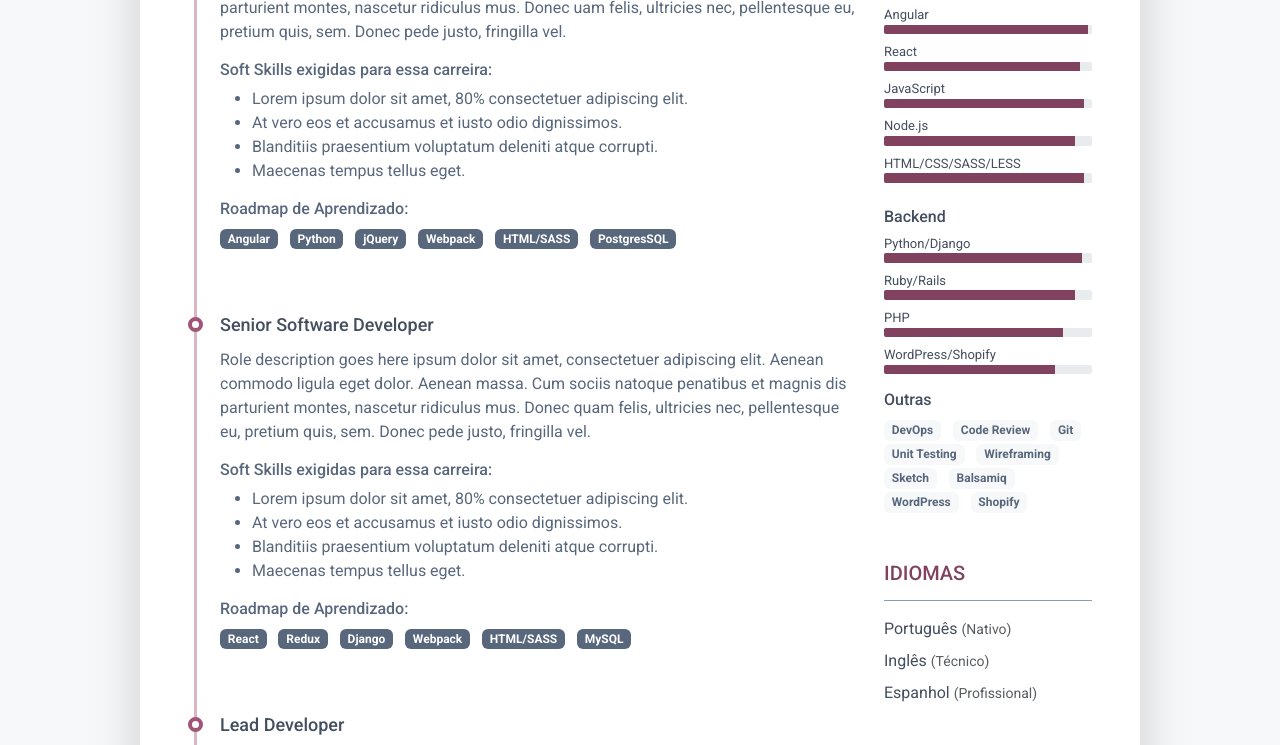
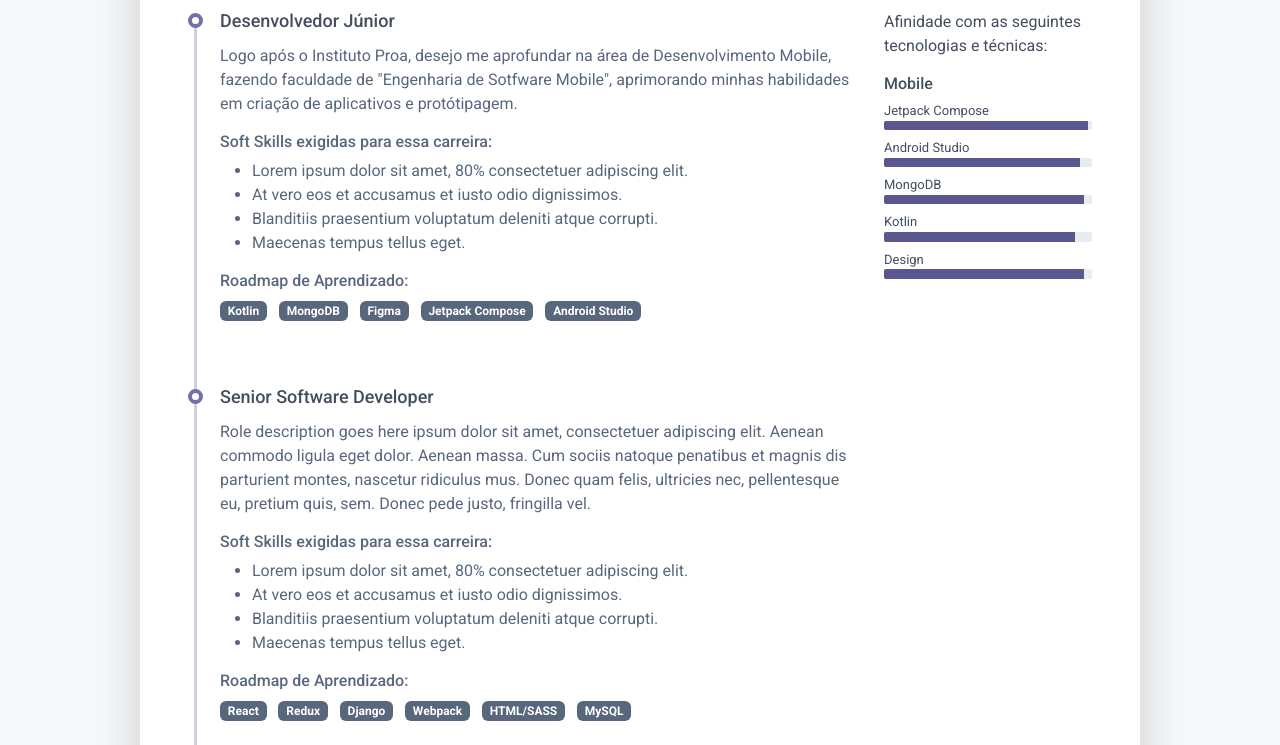
Before and after one commit to codejubs/Mapa-de-Carreira, a plain HTML site: page index.html in a window 1280 px wide. Shown: the part 766-1511 px from the top of the page. Drawn offline with Linux system fonts and the light colour scheme.

Commit message:
Update index.html

```diff
--- a/index.html
+++ b/index.html
@@ -39,7 +39,7 @@
 	<script defer src="assets/fontawesome/js/all.min.js"></script>
 
 	<!-- Theme CSS -->
-	<link id="theme-style" rel="stylesheet" href="assets/css/bootstrap-6.css">
+	<link id="theme-style" rel="stylesheet" href="assets/css/bootstrap-5.css">
 
 </head>
 
@@ -50,13 +50,13 @@
 			<header class="resume-header pt-4 pt-md-0">
 				<div class="row">
 					<div class="col-block col-md-auto resume-picture-holder text-center text-md-start">
-						<img class="picture" src="assets/images/profile.jpg" alt="">
+						<img class="picture" src="assets/images/ju.coelho.jpg" alt="">
 					</div>
 					<div class="col">
 						<div class="row p-4 justify-content-center justify-content-md-between">
 							<div class="primary-info col-auto">
 								<h1 class="name mt-0 mb-1 text-white text-uppercase text-uppercase">Júlia Coelho</h1>
-								<div class="title mb-3">Desenvolvedora Mobile Jr</div>
+								<div class="title mb-3">Desenvolvedora Mobile</div>
 								<ul class="list-unstyled">
 									<li class="mb-2">
 										<a class="text-link" href="mailto:dev.juliasilva@gmail.com">
@@ -89,15 +89,12 @@
 			</header>
 			<div class="resume-body p-5">
 				<section class="resume-section summary-section mb-5">
-					<h2 class="resume-section-title text-uppercase font-weight-bold pb-3 mb-3">Prazer em Conhecer</h2>
+					<h2 class="resume-section-title text-uppercase font-weight-bold pb-3 mb-3">Olá, Tudo bem?</h2>
 					<div class="resume-section-content">
-						<p class="mb-0"> Aenean commodo ligula eget dolor aenean massa. Cum sociis natoque penatibus et
-							magnis dis parturient montes, nascetur ridiculus mus. Donec quam felis, ultricies nec,
-							pellentesque eu. Lorem ipsum dolor sit amet, consectetuer adipiscing elit. Aenean commodo
-							ligula eget dolor. Aenean massa. Cum sociis natoque penatibus et magnis dis parturient
-							montes, nascetur ridiculus mus. Donec quam felis, ultricies nec, pellentesque eu, pretium
-							quis, sem. Nulla consequat massa quis enim. Donec pede justo, fringilla vel, aliquet nec,
-							vulputate eget. Lorem ipsum dolor sit amet, consectetuer adipiscing elit.</p>
+						<p class="mb-0"> Me chamo Júlia Coelho da Silva e atualmente estou me aprofundando no desenvolvimento mobile, com foco na criação de aplicativos Android utilizando Kotlin e Android Studio com Jetpack Compose. Além disso, desenvolvo protótipos de baixa, média e alta fidelidade no Figma, integrando design e funcionalidade para oferecer experiências para usuários excepcionais. <br> <br>
+
+							Minha jornada profissional começou em 2023 na Concentrix, onde atuei na área de Medicina do Trabalho, auxiliando nos exames Admissionais, Periódicos e Demissionais. Essa experiência me proporcionou habilidades valiosas em comunicação, organização e atenção aos detalhes. Atualmente, estou em busca de oportunidades para aplicar meus conhecimentos em desenvolvimento mobile e design de interfaces, contribuindo para a criação de soluções digitais inovadoras e centradas pensando no usuário.</p>
+
 
 						<!-- Altere o link para um PDF do seu Curriculo -->
 						<a class="btn" href="#">Baixar o meu CV</a>
@@ -120,12 +117,7 @@
 											</div>
 										</div>
 										<div class="resume-timeline-item-desc">
-											<p>Quero desenvolver as melhores práticas para me tornar
-												um desenvolvedor sênior. Aenean commodo ligula eget dolor. Aenean massa.
-												Cum sociis natoque penatibus et magnis dis parturient montes, nascetur
-												ridiculus mus. Donec uam felis, ultricies nec, pellentesque eu, pretium
-												quis, sem. Donec
-												pede justo, fringilla vel.</p>
+											<p>Logo após o Instituto Proa, desejo me aprofundar na área de Desenvolvimento Mobile, fazendo faculdade de "Engenharia de Sotfware Mobile", aprimorando minhas habilidades em criação de aplicativos e protótipagem.</p>
 											</p>
 											<h4 class="resume-timeline-item-desc-heading font-weight-bold">
 												Soft Skills exigidas para essa carreira:
@@ -141,18 +133,16 @@
 											</h4>
 											<ul class="list-inline">
 												<li class="list-inline-item">
-													<span class="badge bg-secondary badge-pill">Angular</span>
+													<span class="badge bg-secondary badge-pill">Kotlin</span>
 												</li>
 												<li class="list-inline-item"><span
-														class="badge bg-secondary badge-pill">Python</span></li>
+														class="badge bg-secondary badge-pill">MongoDB</span></li>
 												<li class="list-inline-item"><span
-														class="badge bg-secondary badge-pill">jQuery</span></li>
+														class="badge bg-secondary badge-pill">Figma</span></li>
 												<li class="list-inline-item"><span
-														class="badge bg-secondary badge-pill">Webpack</span></li>
+														class="badge bg-secondary badge-pill">Jetpack Compose</span></li>
 												<li class="list-inline-item"><span
-														class="badge bg-secondary badge-pill">HTML/SASS</span></li>
-												<li class="list-inline-item"><span
-														class="badge bg-secondary badge-pill">PostgresSQL</span></li>
+														class="badge bg-secondary badge-pill">Android Studio</span></li>
 											</ul>
 										</div>
 
@@ -293,10 +283,10 @@
 							<p>Afinidade com as seguintes tecnologias e técnicas:</p>
 							<div class="resume-section-content">
 								<div class="resume-skill-item">
-									<h4 class="resume-skills-cat font-weight-bold">Frontend</h4>
+									<h4 class="resume-skills-cat font-weight-bold">Mobile</h4>
 									<ul class="list-unstyled mb-4">
 										<li class="mb-2">
-											<div class="resume-skill-name">Angular</div>
+											<div class="resume-skill-name">Jetpack Compose</div>
 											<div class="progress resume-progress">
 												<div class="progress-bar theme-progress-bar-dark" role="progressbar"
 													style="width: 98%" aria-valuenow="25" aria-valuemin="0"
@@ -304,7 +294,7 @@
 											</div>
 										</li>
 										<li class="mb-2">
-											<div class="resume-skill-name">React</div>
+											<div class="resume-skill-name">Android Studio</div>
 											<div class="progress resume-progress">
 												<div class="progress-bar theme-progress-bar-dark" role="progressbar"
 													style="width: 94%" aria-valuenow="25" aria-valuemin="0"
@@ -312,7 +302,7 @@
 											</div>
 										</li>
 										<li class="mb-2">
-											<div class="resume-skill-name">JavaScript</div>
+											<div class="resume-skill-name">MongoDB</div>
 											<div class="progress resume-progress">
 												<div class="progress-bar theme-progress-bar-dark" role="progressbar"
 													style="width: 96%" aria-valuenow="25" aria-valuemin="0"
@@ -321,7 +311,7 @@
 										</li>
 
 										<li class="mb-2">
-											<div class="resume-skill-name">Node.js</div>
+											<div class="resume-skill-name">Kotlin</div>
 											<div class="progress resume-progress">
 												<div class="progress-bar theme-progress-bar-dark" role="progressbar"
 													style="width: 92%" aria-valuenow="25" aria-valuemin="0"
@@ -329,7 +319,7 @@
 											</div>
 										</li>
 										<li class="mb-2">
-											<div class="resume-skill-name">HTML/CSS/SASS/LESS</div>
+											<div class="resume-skill-name">Design</div>
 											<div class="progress resume-progress">
 												<div class="progress-bar theme-progress-bar-dark" role="progressbar"
 													style="width: 96%" aria-valuenow="25" aria-valuemin="0"
@@ -338,40 +328,6 @@
 										</li>
 									</ul>
 								</div>
-
-								<div class="resume-skill-item">
-									<h4 class="resume-skills-cat font-weight-bold">Backend</h4>
-									<ul class="list-unstyled">
-										<li class="mb-2">
-											<div class="resume-skill-name">Python/Django</div>
-											<div class="progress resume-progress">
-												<div class="progress-bar theme-progress-bar-dark" role="progressbar"
-													style="width: 95%" aria-valuenow="25" aria-valuemin="0"
-													aria-valuemax="100"></div>
-											</div>
-										</li>
-										<li class="mb-2">
-											<div class="resume-skill-name">Ruby/Rails</div>
-											<div class="progress resume-progress">
-												<div class="progress-bar theme-progress-bar-dark" role="progressbar"
-													style="width: 92%" aria-valuenow="25" aria-valuemin="0"
-													aria-valuemax="100"></div>
-											</div>
-										</li>
-										<li class="mb-2">
-											<div class="resume-skill-name">PHP</div>
-											<div class="progress resume-progress">
-												<div class="progress-bar theme-progress-bar-dark" role="progressbar"
-													style="width: 86%" aria-valuenow="25" aria-valuemin="0"
-													aria-valuemax="100"></div>
-											</div>
-										</li>
-										<li class="mb-2">
-											<div class="resume-skill-name">WordPress/Shopify</div>
-											<div class="progress resume-progress">
-												<div class="progress-bar theme-progress-bar-dark" role="progressbar"
-													style="width: 82%" aria-valuenow="25" aria-valuemin="0"
-													aria-valuemax="100"></div>
 											</div>
 										</li>
 									</ul>
@@ -380,11 +336,11 @@
 								<div class="resume-skill-item">
 									<h4 class="resume-skills-cat font-weight-bold">Outras</h4>
 									<ul class="list-inline">
-										<li class="list-inline-item"><span class="badge badge-light">DevOps</span></li>
-										<li class="list-inline-item"><span class="badge badge-light">Code Review</span>
+										<li class="list-inline-item"><span class="badge badge-light">Intellij</span></li>
+										<li class="list-inline-item"><span class="badge badge-light">VS Code</span>
 										</li>
 										<li class="list-inline-item"><span class="badge badge-light">Git</span></li>
-										<li class="list-inline-item"><span class="badge badge-light">Unit Testing</span>
+										<li class="list-inline-item"><span class="badge badge-light">Figma</span>
 										</li>
 										<li class="list-inline-item"><span class="badge badge-light">Wireframing</span>
 										</li>
@@ -404,13 +360,13 @@
 							<div class="resume-section-content">
 								<ul class="list-unstyled resume-lang-list">
 									<li class="mb-2"><span class="resume-lang-name font-weight-bold">Português</span>
-										<small class="text-muted font-weight-normal">(Nativo)</small>
+										<small class="text-muted font-weight-normal"></small>
 									</li>
 									<li class="mb-2 align-middle"><span
 											class="resume-lang-name font-weight-bold">Inglês</span> <small
-											class="text-muted font-weight-normal">(Técnico)</small></li>
-									<li><span class="resume-lang-name font-weight-bold">Espanhol</span> <small
-											class="text-muted font-weight-normal">(Profissional)</small></li>
+											class="text-muted font-weight-normal"></small></li>
+									<li><span class="resume-lang-name font-weight-bold"></span> <small
+											class="text-muted font-weight-normal"></small></li>
 								</ul>
 							</div>
 						</section>
```
